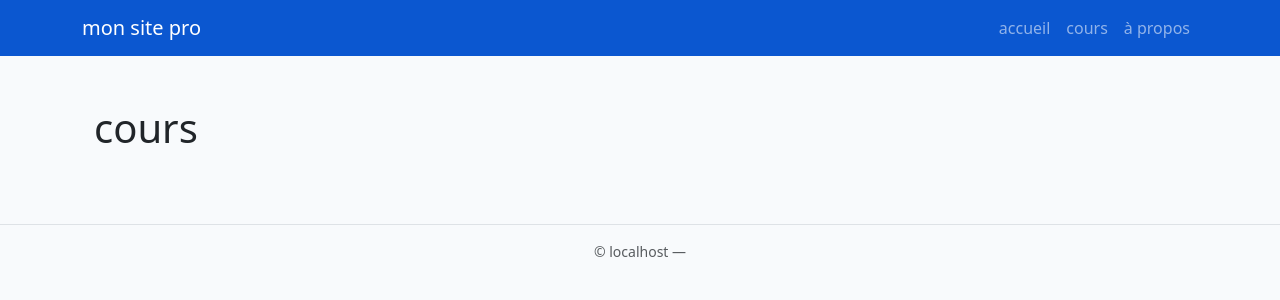
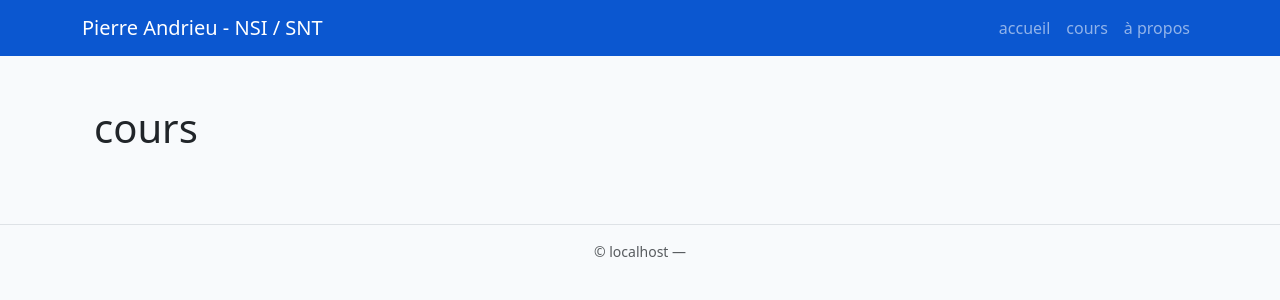
Before and after one commit to pierreandrieu/siteprofessionnel, a Django app: page /cours/ in a window 1280 px wide. Shown: the top 300 px of the page. Run offline with Django 5.2, Linux system fonts and the light colour scheme; some libraries are stand-ins or nearby versions.

Commit message:
amélioration du template de base

```diff
--- a/pages/templates/base.html
+++ b/pages/templates/base.html
@@ -16,7 +16,7 @@
 <body>
 <nav class="navbar navbar-expand-lg navbar-dark bg-primary">
     <div class="container">
-        <a class="navbar-brand" href="{% url 'pages:home' %}">mon site pro</a>
+        <a class="navbar-brand" href="{% url 'pages:home' %}">Pierre Andrieu - NSI / SNT</a>
         <button class="navbar-toggler" type="button" data-bs-toggle="collapse" data-bs-target="#nav" aria-controls="nav"
                 aria-expanded="false" aria-label="menu">
             <span class="navbar-toggler-icon"></span>
```
